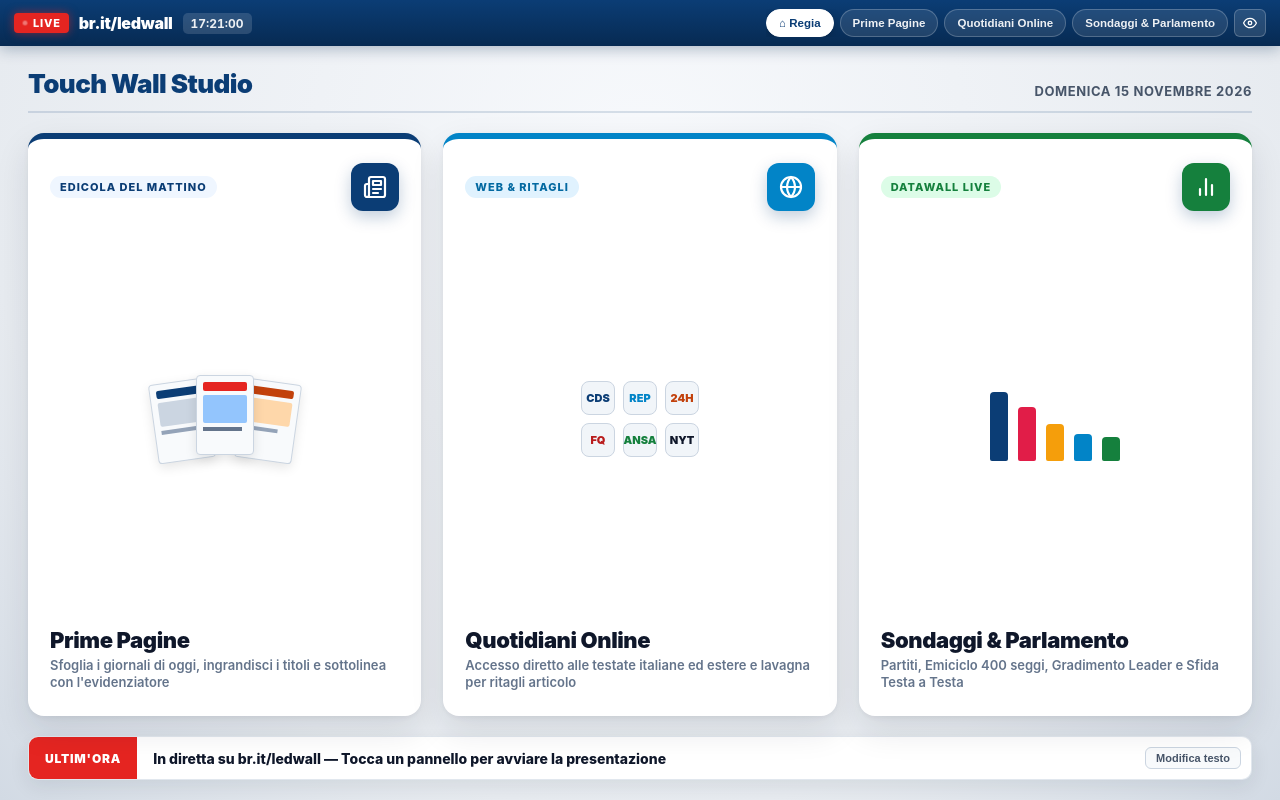
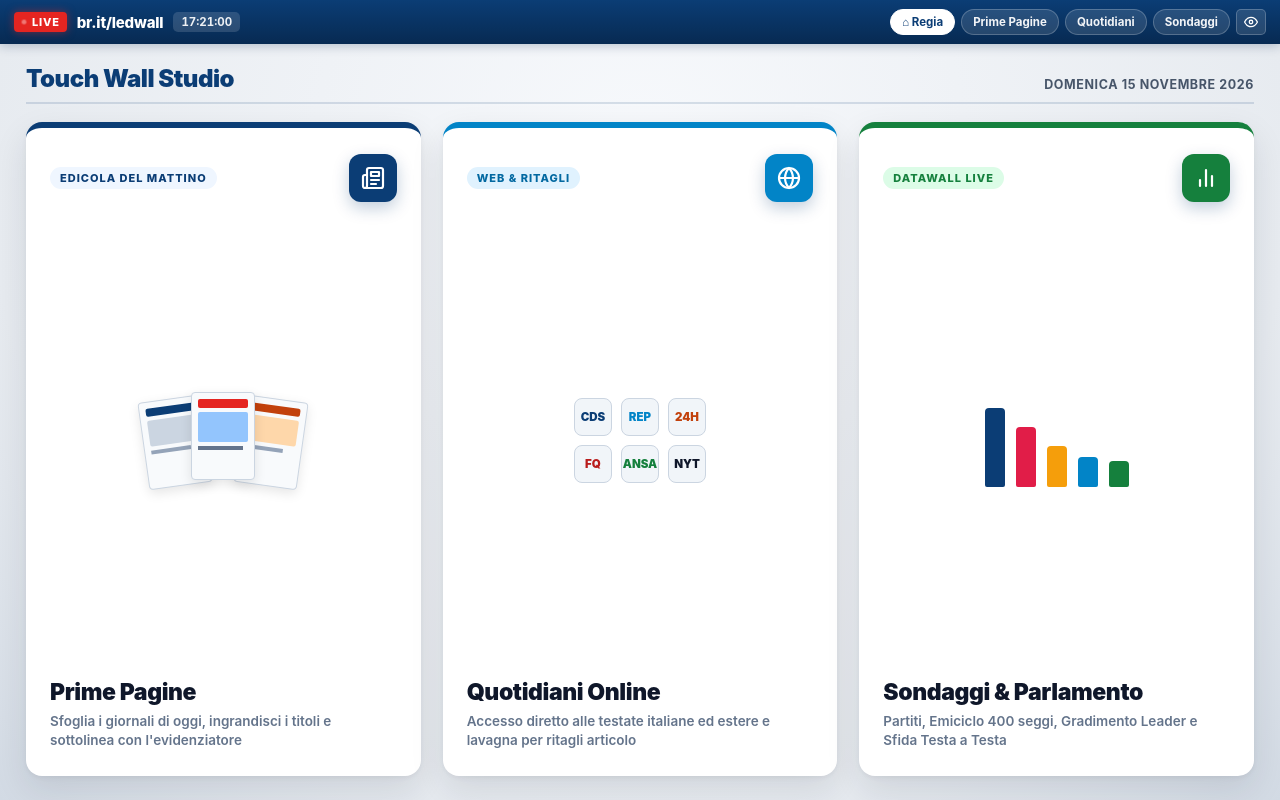
Before and after one commit to rachibru/diretteledwall, a plain HTML site: page index.html in a window 1280 px wide. Drawn offline with Linux system fonts and the light colour scheme.

Commit message:
Refactor index.html for layout and style updates
Refactor styles and update HTML structure for improved layout and design consistency.

```diff
--- a/index.html
+++ b/index.html
@@ -12,11 +12,10 @@
     :root {
       --brand-blue: #0b3d75;
       --brand-blue-dark: #072a52;
-      --brand-accent: #1d63b8;
       --studio-bg: #e7ebf0;
       --studio-bg-light: #f7f9fc;
       --live-red: #e52521;
-      --header-h: 46px;
+      --header-h: 44px;
     }
 
     * {
@@ -36,7 +35,7 @@
       color: #0f172a;
     }
 
-    /* TOPBAR STUDIO TELEVISIVO */
+    /* TOPBAR STUDIO UNICA RIGA */
     header.topbar {
       position: fixed;
       top: 0;
@@ -52,7 +51,7 @@
       align-items: center;
       justify-content: space-between;
       z-index: 200;
-      box-shadow: 0 3px 14px rgba(7, 42, 82, 0.3);
+      box-shadow: 0 2px 10px rgba(7, 42, 82, 0.25);
       gap: 10px;
     }
 
@@ -72,10 +71,10 @@
       font-size: 11px;
       font-weight: 800;
       letter-spacing: 0.8px;
-      padding: 3px 8px;
+      padding: 3px 7px;
       border-radius: 4px;
       flex-shrink: 0;
-      box-shadow: 0 0 10px rgba(229, 37, 33, 0.55);
+      box-shadow: 0 0 8px rgba(229, 37, 33, 0.5);
     }
 
     .live-dot {
@@ -92,16 +91,16 @@
     }
 
     .brand-title {
-      font-size: 16px;
-      font-weight: 900;
-      letter-spacing: -0.3px;
+      font-size: 15px;
+      font-weight: 800;
+      letter-spacing: -0.2px;
       color: #fff;
+      text-decoration: none;
       white-space: nowrap;
-      cursor: pointer;
     }
 
     .studio-clock {
-      font-size: 12px;
+      font-size: 11.5px;
       font-weight: 700;
       font-variant-numeric: tabular-nums;
       background: rgba(255, 255, 255, 0.14);
@@ -124,15 +123,17 @@
     }
 
     .nav-pill {
-      height: 28px;
-      padding: 0 12px;
+      height: 26px;
+      padding: 0 11px;
       border-radius: 999px;
       border: 1px solid rgba(255, 255, 255, 0.22);
-      background: rgba(255, 255, 255, 0.1);
-      color: rgba(255, 255, 255, 0.92);
+      background: rgba(255, 255, 255, 0.12);
+      color: rgba(255, 255, 255, 0.94);
       font-size: 11.5px;
       font-weight: 700;
-      cursor: pointer;
+      text-decoration: none;
+      display: inline-flex;
+      align-items: center;
       white-space: nowrap;
       transition: all 0.15s ease;
     }
@@ -141,13 +142,12 @@
       background: #fff;
       color: var(--brand-blue);
       border-color: #fff;
-      box-shadow: 0 2px 8px rgba(0, 0, 0, 0.18);
     }
 
     .btn-icon-only {
-      height: 28px;
-      padding: 0 8px;
-      border-radius: 6px;
+      height: 26px;
+      padding: 0 7px;
+      border-radius: 5px;
       border: 1px solid rgba(255, 255, 255, 0.22);
       background: rgba(255, 255, 255, 0.12);
       color: #fff;
@@ -166,7 +166,7 @@
       background: transparent;
     }
 
-    /* AREA PRINCIPALE REGIA (HOME SKYWALL) */
+    /* AREA PRINCIPALE REGIA (A TUTTO SCHERMO SENZA TICKER IN BASSO) */
     .home-stage {
       position: fixed;
       top: calc(var(--header-h) + env(safe-area-inset-top));
@@ -175,14 +175,8 @@
       bottom: 0;
       display: flex;
       flex-direction: column;
-      justify-content: space-between;
-      padding: 24px 28px max(20px, env(safe-area-inset-bottom));
-      gap: 20px;
-      transition: opacity 0.22s ease;
-    }
-
-    .home-stage.hidden {
-      display: none;
+      padding: 22px 26px max(24px, env(safe-area-inset-bottom));
+      gap: 18px;
     }
 
     .studio-banner {
@@ -190,21 +184,22 @@
       align-items: flex-end;
       justify-content: space-between;
       border-bottom: 2px solid rgba(11, 61, 117, 0.14);
-      padding-bottom: 12px;
+      padding-bottom: 10px;
       gap: 16px;
+      flex-shrink: 0;
     }
 
     .studio-banner h1 {
       margin: 0;
-      font-size: 26px;
+      font-size: 24px;
       font-weight: 900;
       color: var(--brand-blue);
-      letter-spacing: -0.6px;
+      letter-spacing: -0.5px;
       line-height: 1.1;
     }
 
     .studio-date {
-      font-size: 13px;
+      font-size: 12.5px;
       font-weight: 700;
       color: #475569;
       text-transform: uppercase;
@@ -231,12 +226,13 @@
       position: relative;
       background: #fff;
       border-radius: 16px;
-      padding: 24px 22px;
+      padding: 26px 24px;
       box-shadow: 0 14px 34px rgba(15, 28, 46, 0.11), 0 2px 6px rgba(15, 28, 46, 0.06);
       display: flex;
       flex-direction: column;
       justify-content: space-between;
-      cursor: pointer;
+      text-decoration: none;
+      color: inherit;
       overflow: hidden;
       border-top: 6px solid var(--tile-accent, #0b3d75);
       transition: transform 0.2s cubic-bezier(0.2, 0.8, 0.2, 1), box-shadow 0.2s ease;
@@ -285,19 +281,18 @@
       display: flex;
       align-items: center;
       justify-content: center;
-      margin: 14px 0;
+      margin: 16px 0;
     }
 
-    /* Mini anteprime grafiche vettoriali nei tile */
     .mini-bars {
       display: flex;
       align-items: flex-end;
-      gap: 10px;
-      height: 84px;
+      gap: 11px;
+      height: 94px;
     }
 
     .mini-bars span {
-      width: 18px;
+      width: 20px;
       border-radius: 4px 4px 2px 2px;
       display: block;
     }
@@ -307,13 +302,13 @@
       align-items: center;
       justify-content: center;
       position: relative;
-      height: 88px;
-      width: 140px;
+      height: 96px;
+      width: 150px;
     }
 
     .mini-paper-sheet {
-      width: 58px;
-      height: 80px;
+      width: 64px;
+      height: 88px;
       background: #f8fafc;
       border: 1.5px solid #cbd5e1;
       border-radius: 4px;
@@ -327,12 +322,12 @@
     .mini-sites-grid {
       display: grid;
       grid-template-columns: repeat(3, 1fr);
-      gap: 8px;
+      gap: 9px;
     }
 
     .mini-site-dot {
-      width: 34px;
-      height: 34px;
+      width: 38px;
+      height: 38px;
       border-radius: 8px;
       background: #f1f5f9;
       border: 1px solid #cbd5e1;
@@ -340,13 +335,13 @@
       align-items: center;
       justify-content: center;
       font-weight: 900;
-      font-size: 11px;
+      font-size: 11.5px;
       color: #0b3d75;
     }
 
     .tile-bottom h2 {
-      margin: 0 0 4px;
-      font-size: 22px;
+      margin: 0 0 6px;
+      font-size: 23px;
       font-weight: 900;
       color: #0f172a;
       letter-spacing: -0.4px;
@@ -354,105 +349,28 @@
 
     .tile-bottom p {
       margin: 0;
-      font-size: 13px;
+      font-size: 13.5px;
       font-weight: 600;
       color: #64748b;
-      line-height: 1.35;
-    }
-
-    /* SOTTOPANCIA / TICKER STUDIO IN BASSO */
-    .studio-ticker {
-      height: 44px;
-      background: #fff;
-      border-radius: 10px;
-      box-shadow: 0 6px 20px rgba(15, 28, 46, 0.09);
-      display: flex;
-      align-items: center;
-      overflow: hidden;
-      flex-shrink: 0;
-      border: 1px solid rgba(11, 61, 117, 0.12);
-    }
-
-    .ticker-tag {
-      height: 100%;
-      padding: 0 16px;
-      background: var(--live-red);
-      color: #fff;
-      font-size: 12px;
-      font-weight: 900;
-      letter-spacing: 0.8px;
-      display: flex;
-      align-items: center;
-      flex-shrink: 0;
-    }
-
-    .ticker-text {
-      flex: 1;
-      padding: 0 16px;
-      font-size: 14px;
-      font-weight: 800;
-      color: #0f172a;
-      white-space: nowrap;
-      overflow: hidden;
-      text-overflow: ellipsis;
-      cursor: pointer;
-    }
-
-    .ticker-edit-btn {
-      margin-right: 10px;
-      padding: 4px 10px;
-      border-radius: 6px;
-      border: 1px solid #cbd5e1;
-      background: #f8fafc;
-      font-size: 11px;
-      font-weight: 700;
-      color: #475569;
-      cursor: pointer;
-    }
-
-    body.on-air-clean .ticker-edit-btn {
-      display: none;
-    }
-
-    /* CONTENITORE MODULI ATTIVI (IFRAME FULLSCREEN SENZA DOPPIA BARRA) */
-    .module-frame-wrap {
-      position: fixed;
-      top: calc(var(--header-h) + env(safe-area-inset-top));
-      left: 0;
-      right: 0;
-      bottom: 0;
-      display: none;
-      background: var(--studio-bg);
-      z-index: 150;
-    }
-
-    .module-frame-wrap.active {
-      display: block;
-    }
-
-    .module-frame-wrap iframe {
-      width: 100%;
-      height: 100%;
-      border: none;
-      display: block;
+      line-height: 1.4;
     }
   </style>
 </head>
 <body>
 
-  <!-- TOPBAR REGIA UNICA -->
+  <!-- BARRA BLU UNICA -->
   <header class="topbar">
     <div class="topbar-left">
       <span class="live-badge"><span class="live-dot"></span>LIVE</span>
-      <span class="brand-title" id="brandLogo">br.it/ledwall</span>
+      <a href="index.html" class="brand-title">br.it/ledwall</a>
       <span class="studio-clock" id="studioClock">--:--</span>
     </div>
 
     <nav class="topbar-nav">
-      <button class="nav-pill active" data-target="home">⌂ Regia</button>
-      <button class="nav-pill" data-target="prime-pagine.html">Prime Pagine</button>
-      <button class="nav-pill" data-target="quotidiani.html">Quotidiani Online</button>
-      <button class="nav-pill" data-target="sondaggi.html">Sondaggi &amp; Parlamento</button>
+      <a href="index.html" class="nav-pill active">⌂ Regia</a>
+      <a href="prime-pagine.html" class="nav-pill">Prime Pagine</a>
+      <a href="quotidiani.html" class="nav-pill">Quotidiani</a>
+      <a href="sondaggi.html" class="nav-pill">Sondaggi</a>
       <button class="btn-icon-only" id="btnToggleClean" title="Modalità Pulita in Onda">
         <svg width="14" height="14" viewBox="0 0 24 24" fill="none" stroke="currentColor" stroke-width="2.2" stroke-linecap="round" stroke-linejoin="round"><path d="M1 12s4-8 11-8 11 8 11 8-4 8-11 8-11-8-11-8z"></path><circle cx="12" cy="12" r="3"></circle></svg>
       </button>
@@ -460,17 +378,14 @@
   </header>
 
   <!-- SCHERMATA HOME REGIA -->
-  <main class="home-stage" id="homeStage">
+  <main class="home-stage">
     <div class="studio-banner">
-      <div>
-        <h1>Touch Wall Studio</h1>
-      </div>
+      <h1>Touch Wall Studio</h1>
       <div class="studio-date" id="studioDate">Edizione odierna</div>
     </div>
 
     <div class="tiles-grid">
-      <!-- TILE 1: PRIME PAGINE -->
-      <div class="wall-tile" data-open="prime-pagine.html" style="--tile-accent:#0b3d75;">
+      <a href="prime-pagine.html" class="wall-tile" style="--tile-accent:#0b3d75;">
         <div class="tile-top">
           <span class="tile-kicker">Edicola del Mattino</span>
           <div class="tile-icon">
@@ -479,19 +394,19 @@
         </div>
         <div class="tile-visual">
           <div class="mini-papers">
-            <div class="mini-paper-sheet" style="transform:rotate(-8deg) translateX(-14px);">
+            <div class="mini-paper-sheet" style="transform:rotate(-8deg) translateX(-16px);">
               <div style="height:8px; background:#0b3d75; border-radius:2px;"></div>
-              <div style="height:24px; background:#cbd5e1; border-radius:2px;"></div>
+              <div style="height:26px; background:#cbd5e1; border-radius:2px;"></div>
               <div style="height:4px; background:#94a3b8; width:80%;"></div>
             </div>
             <div class="mini-paper-sheet" style="position:absolute; z-index:2; transform:translateY(-4px);">
               <div style="height:9px; background:#e52521; border-radius:2px;"></div>
-              <div style="height:28px; background:#93c5fd; border-radius:2px;"></div>
+              <div style="height:30px; background:#93c5fd; border-radius:2px;"></div>
               <div style="height:4px; background:#64748b; width:90%;"></div>
             </div>
-            <div class="mini-paper-sheet" style="transform:rotate(8deg) translateX(14px);">
+            <div class="mini-paper-sheet" style="transform:rotate(8deg) translateX(16px);">
               <div style="height:8px; background:#c2410c; border-radius:2px;"></div>
-              <div style="height:24px; background:#fed7aa; border-radius:2px;"></div>
+              <div style="height:26px; background:#fed7aa; border-radius:2px;"></div>
               <div style="height:4px; background:#94a3b8; width:75%;"></div>
             </div>
           </div>
@@ -500,10 +415,9 @@
           <h2>Prime Pagine</h2>
           <p>Sfoglia i giornali di oggi, ingrandisci i titoli e sottolinea con l'evidenziatore</p>
         </div>
-      </div>
+      </a>
 
-      <!-- TILE 2: QUOTIDIANI ONLINE -->
-      <div class="wall-tile" data-open="quotidiani.html" style="--tile-accent:#0284c7;">
+      <a href="quotidiani.html" class="wall-tile" style="--tile-accent:#0284c7;">
         <div class="tile-top">
           <span class="tile-kicker" style="background:#e0f2fe; color:#0369a1;">Web &amp; Ritagli</span>
           <div class="tile-icon" style="background:#0284c7;">
@@ -524,10 +438,9 @@
           <h2>Quotidiani Online</h2>
           <p>Accesso diretto alle testate italiane ed estere e lavagna per ritagli articolo</p>
         </div>
-      </div>
+      </a>
 
-      <!-- TILE 3: SONDAGGI & PARLAMENTO -->
-      <div class="wall-tile" data-open="sondaggi.html" style="--tile-accent:#15803d;">
+      <a href="sondaggi.html" class="wall-tile" style="--tile-accent:#15803d;">
         <div class="tile-top">
           <span class="tile-kicker" style="background:#dcfce7; color:#15803d;">Datawall Live</span>
           <div class="tile-icon" style="background:#15803d;">
@@ -536,7 +449,7 @@
         </div>
         <div class="tile-visual">
           <div class="mini-bars">
-            <span style="height:82%; background:#0b3d75;"></span>
+            <span style="height:84%; background:#0b3d75;"></span>
             <span style="height:64%; background:#e11d48;"></span>
             <span style="height:44%; background:#f59e0b;"></span>
             <span style="height:32%; background:#0284c7;"></span>
@@ -547,29 +460,11 @@
           <h2>Sondaggi &amp; Parlamento</h2>
           <p>Partiti, Emiciclo 400 seggi, Gradimento Leader e Sfida Testa a Testa</p>
         </div>
-      </div>
-    </div>
-
-    <!-- SOTTOPANCIA / TICKER STUDIO -->
-    <div class="studio-ticker">
-      <div class="ticker-tag">ULTIM'ORA</div>
-      <div class="ticker-text" id="tickerText">In diretta su br.it/ledwall — Tocca un pannello per avviare la presentazione</div>
-      <button class="ticker-edit-btn" id="btnEditTicker">Modifica testo</button>
+      </a>
     </div>
   </main>
 
-  <!-- CONTENITORE PAGINE INTERNE -->
-  <div class="module-frame-wrap" id="moduleWrap">
-    <iframe id="moduleFrame" title="Modulo Ledwall"></iframe>
-  </div>
-
   <script>
-    const homeStage = document.getElementById('homeStage');
-    const moduleWrap = document.getElementById('moduleWrap');
-    const moduleFrame = document.getElementById('moduleFrame');
-    const navPills = document.querySelectorAll('.nav-pill');
-
-    // Orologio e data studio
     function updateClock() {
       const now = new Date();
       const hh = String(now.getHours()).padStart(2, '0');
@@ -588,49 +483,9 @@
     updateClock();
     setInterval(updateClock, 1000);
 
-    // Navigazione tra Regia Home e Moduli
-    function navigateTo(target) {
-      navPills.forEach(p => p.classList.toggle('active', p.dataset.target === target));
-      if (target === 'home') {
-        moduleWrap.classList.remove('active');
-        homeStage.classList.remove('hidden');
-      } else {
-        homeStage.classList.add('hidden');
-        moduleWrap.classList.add('active');
-        if (!moduleFrame.src.endsWith(target)) {
-          moduleFrame.src = target;
-        }
-      }
-    }
-
-    navPills.forEach(pill => {
-      pill.addEventListener('click', () => navigateTo(pill.dataset.target));
+    document.getElementById('btnToggleClean').addEventListener('click', () => {
+      document.body.classList.toggle('on-air-clean');
     });
-
-    document.querySelectorAll('.wall-tile').forEach(tile => {
-      tile.addEventListener('click', () => navigateTo(tile.dataset.open));
-    });
-
-    // Modalità pulita in onda
-    const toggleClean = () => document.body.classList.toggle('on-air-clean');
-    document.getElementById('btnToggleClean').addEventListener('click', toggleClean);
-    document.getElementById('brandLogo').addEventListener('click', () => navigateTo('home'));
-
-    // Ticker modificabile e salvato su iPad
-    const tickerTextEl = document.getElementById('tickerText');
-    const savedTicker = localStorage.getItem('br_ledwall_ticker');
-    if (savedTicker) tickerTextEl.textContent = savedTicker;
-
-    function editTicker() {
-      const next = prompt('Inserisci il testo della barra Ultim\'ora in basso:', tickerTextEl.textContent);
-      if (next !== null && next.trim() !== '') {
-        tickerTextEl.textContent = next.trim();
-        localStorage.setItem('br_ledwall_ticker', next.trim());
-      }
-    }
-
-    document.getElementById('btnEditTicker').addEventListener('click', editTicker);
-    tickerTextEl.addEventListener('dblclick', editTicker);
   </script>
 </body>
 </html>
```
